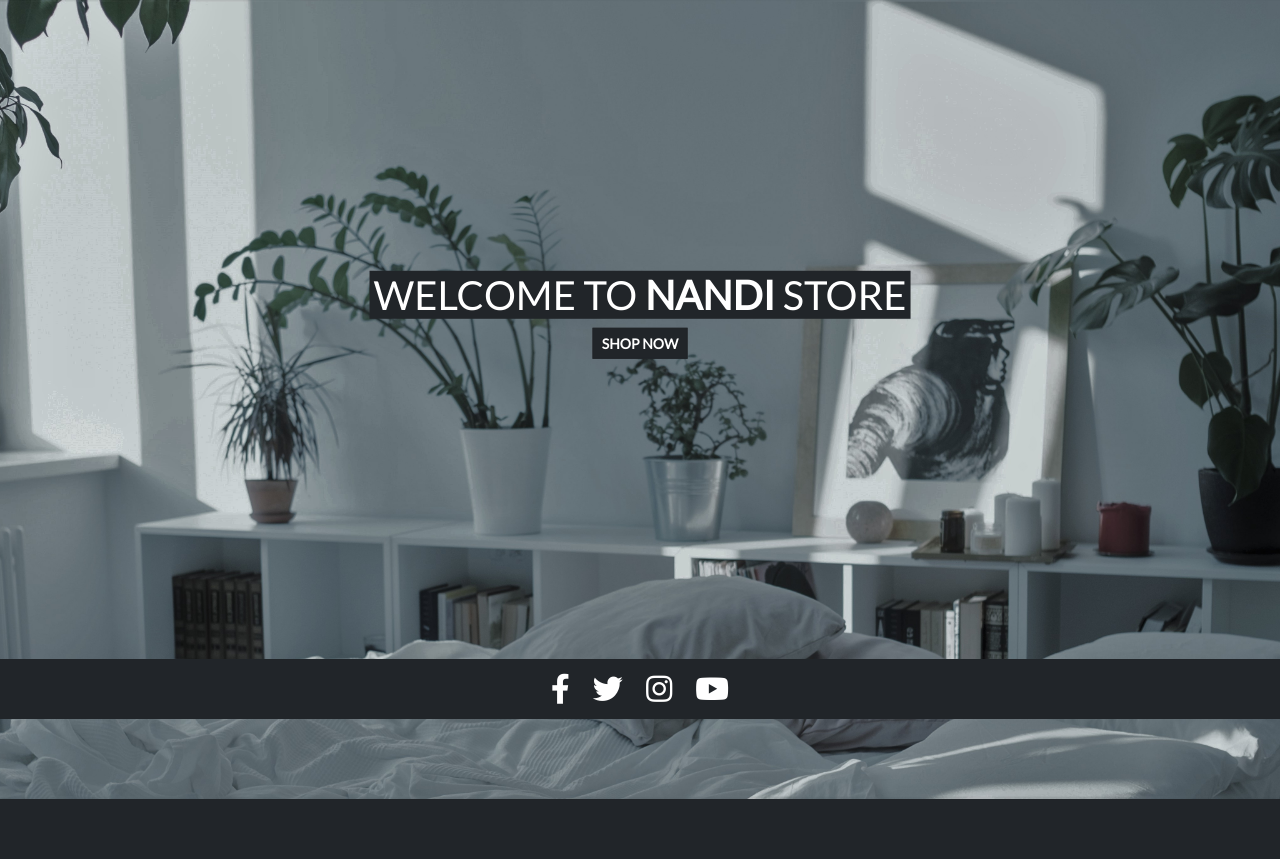
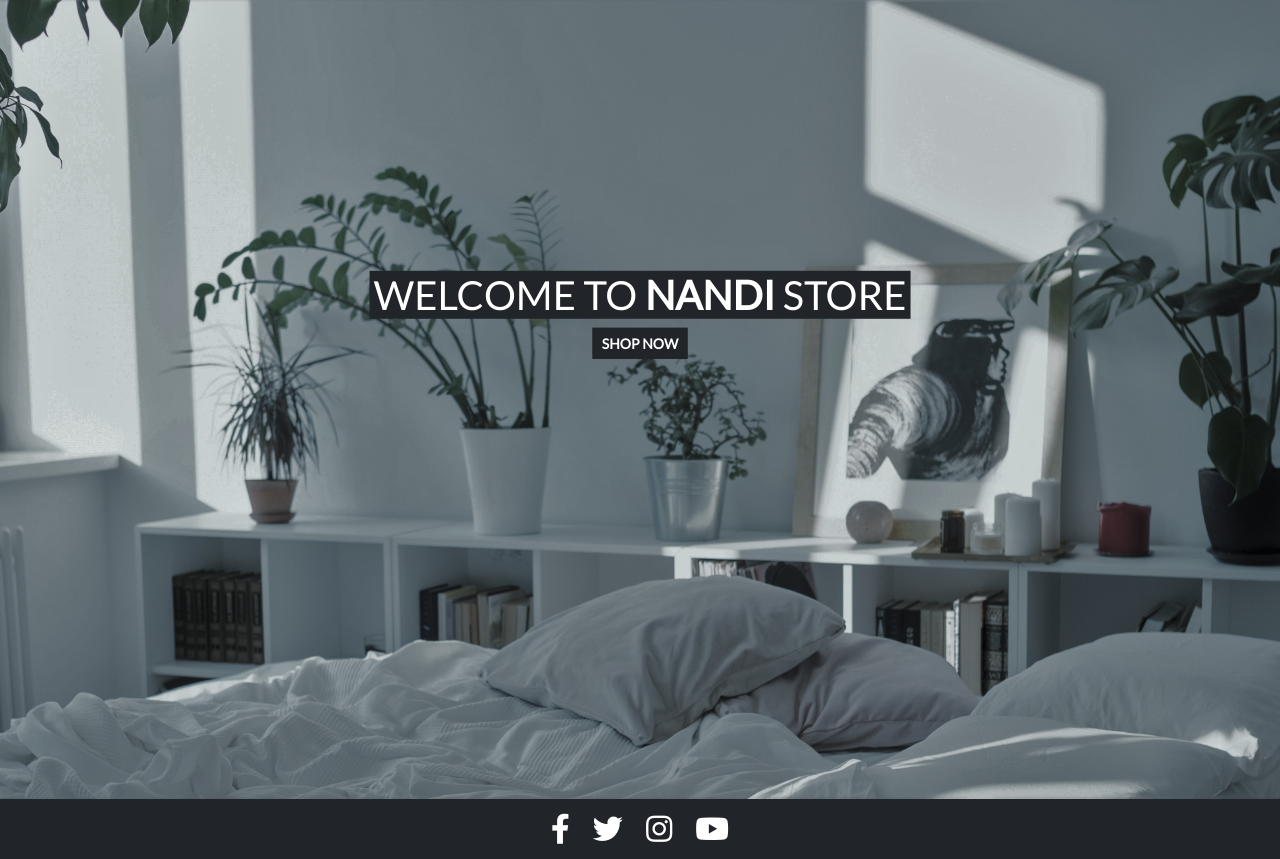
Before and after one commit to Chloe-O/Nandi-Store, a Django app: page / in a window 1280 px wide. Shown: the part 81-940 px from the top of the page. Before the commit the page ends 880 px from the top, so only its background shows below. Run offline with Django 3.2, Linux system fonts and the light colour scheme; some libraries are stand-ins or nearby versions.

Commit message:
base.html - fixed-bottom class removed from footer

```diff
--- a/templates/base.html
+++ b/templates/base.html
@@ -128,7 +128,7 @@
     {% endblock %}
 
 
-    <footer class="fixed-bottom">
+    <footer>
         <div class="row">
             <div class="col-12 bg-dark">
                 <div class="footer-links">
```
Also changed, not shown: README.md.
